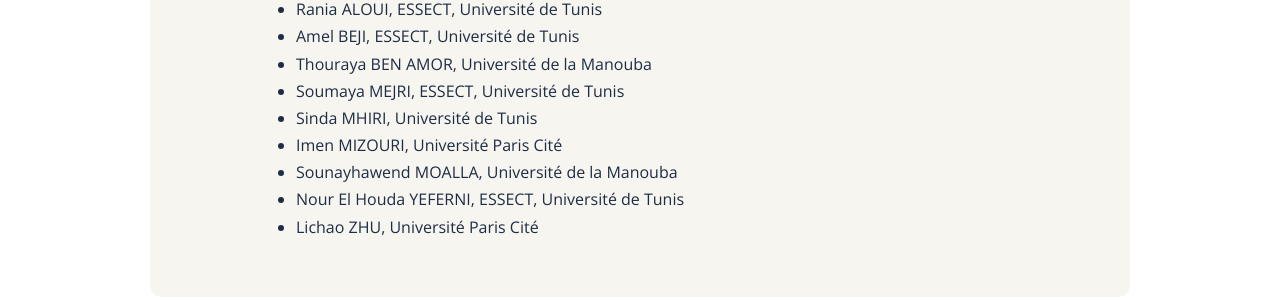
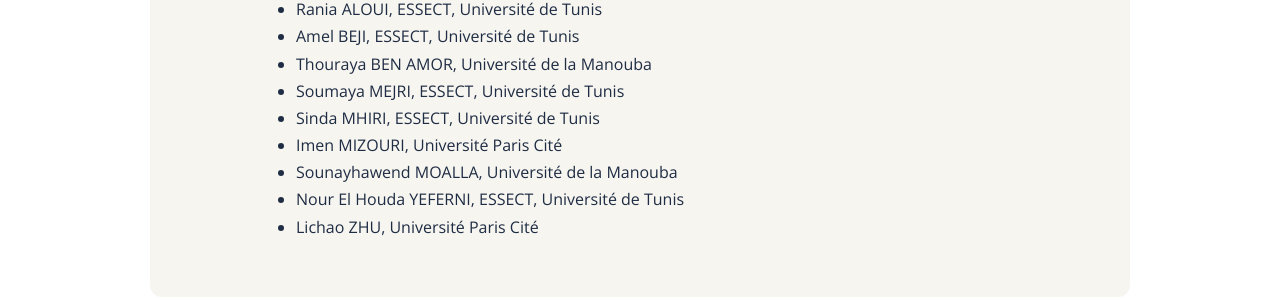
Before and after one commit to d3tip-phc-utique/d3tip-phc-utique.github.io, a Jekyll site: the page built from fr/d3ia/comites.md, in a window 1280 px wide and 900 px high, scrolled down 583 px. Shown: the part 265-566 px from the top of the window. Built offline with Jekyll 4.4.1, drawn with Linux system fonts in a browser that asks for light colours.

Commit message:
Update comites.md

```diff
--- a/fr/d3ia/comites.md
+++ b/fr/d3ia/comites.md
@@ -34,7 +34,7 @@ decor: olivier-droite
 - Amel BEJI, ESSECT, Université de Tunis
 - Thouraya BEN AMOR, Université de la Manouba
 - Soumaya MEJRI, ESSECT, Université de Tunis
-- Sinda MHIRI, Université de Tunis
+- Sinda MHIRI, ESSECT, Université de Tunis
 - Imen MIZOURI, Université Paris Cité
 - Sounayhawend MOALLA, Université de la Manouba
 - Nour El Houda YEFERNI, ESSECT, Université de Tunis
```
